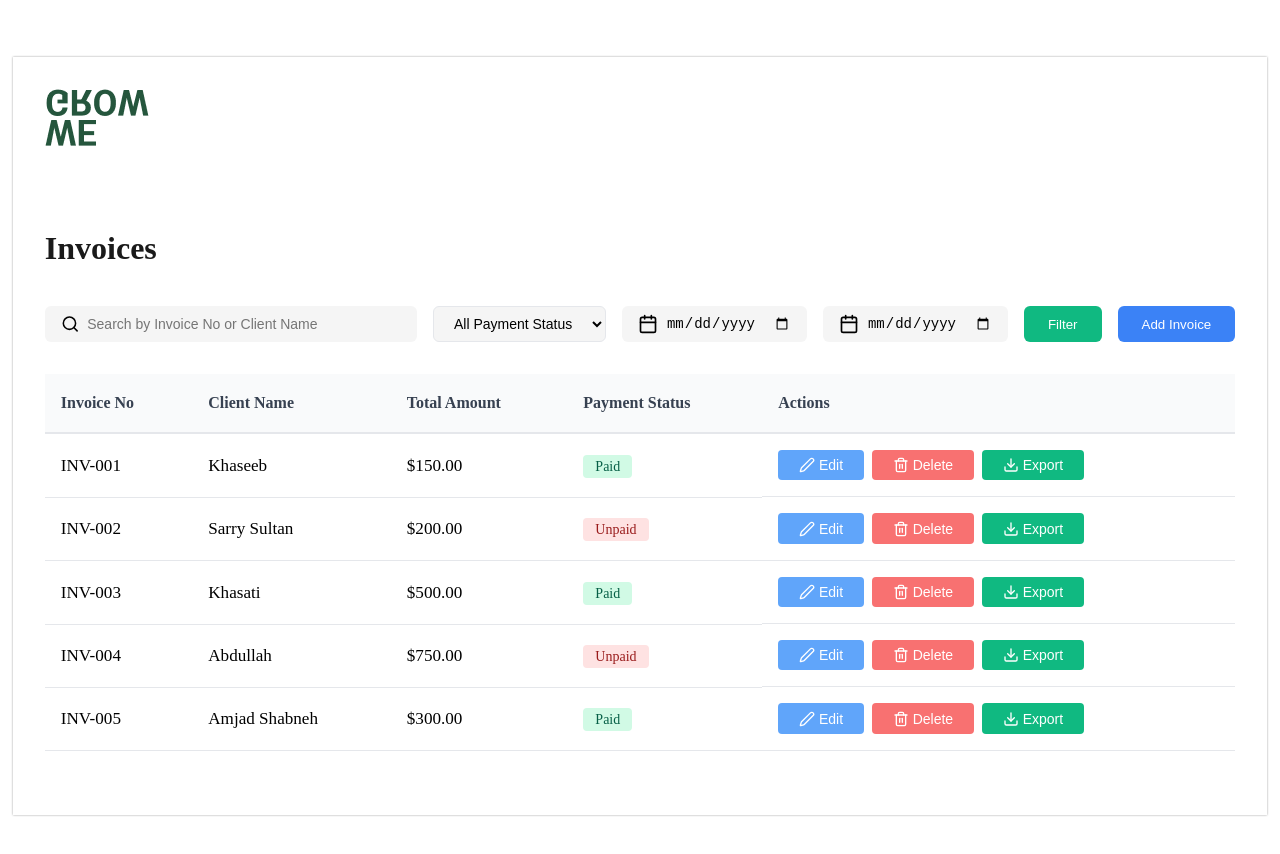
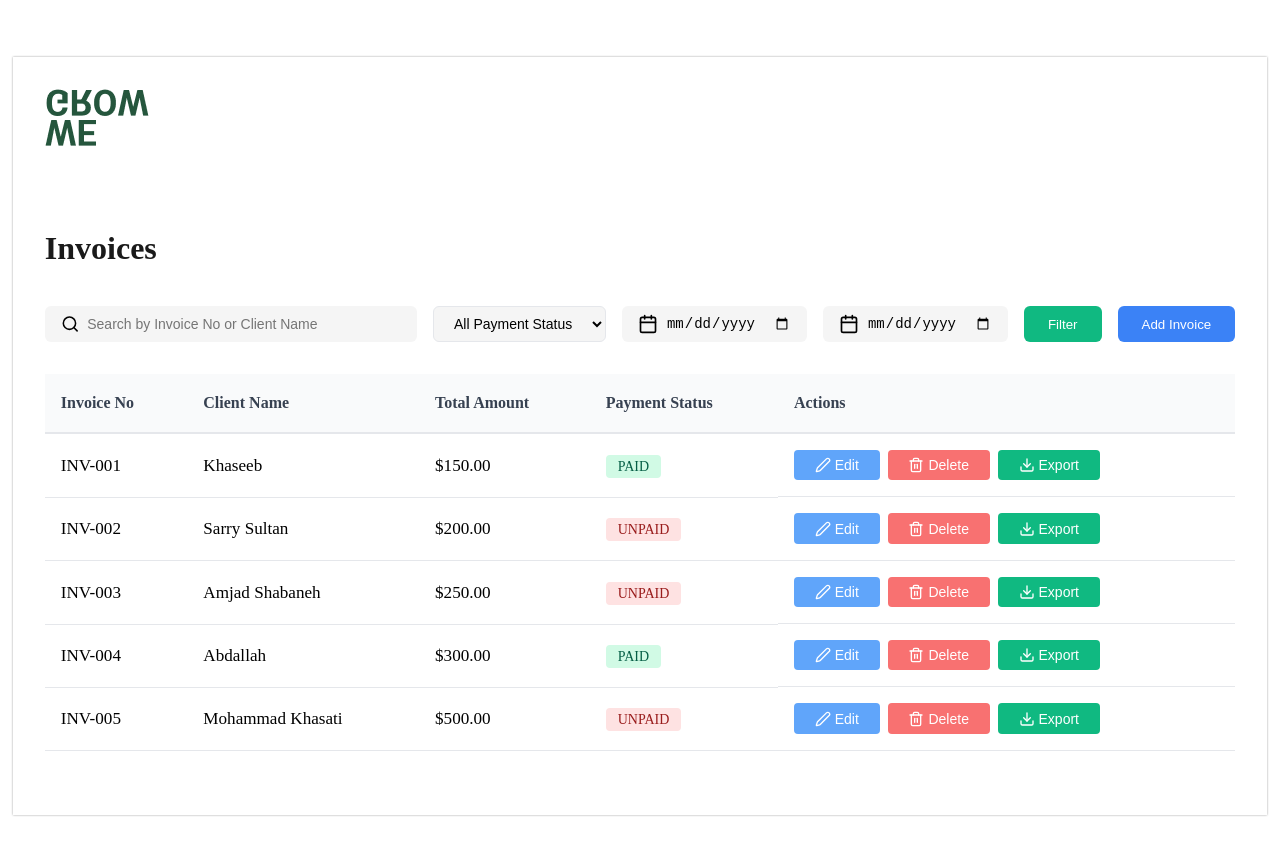
Before and after one commit to AbdallahShnaino/GSGReactProject, a React (Vite) app: page / in a window 1280 px wide. Shown: the top 854 px of the page. Built offline with nearby package versions, Linux system fonts and the light colour scheme.

Commit message:
SCRUM-14 <bug fixes>

```diff
--- a/src/screens/invoiceList/InvoiceListScreen.tsx
+++ b/src/screens/invoiceList/InvoiceListScreen.tsx
@@ -1,6 +1,6 @@
 import React, { useState, useEffect } from "react";
 import { Search, Calendar, Edit2, Trash2, Download, X } from "lucide-react";
-import { Invoice } from "../../types/invoice";
+import { Invoice, InvoiceStatus } from "../../@types";
 import Logo from "../../assets/WE_GROW.png";
 import "./invoiceListScreen.css";
 import jsPDF from "jspdf";
@@ -14,12 +14,16 @@ interface EditModalProps {
 const EditModal: React.FC<EditModalProps> = ({ invoice, onClose, onSave }) => {
   const [editedInvoice, setEditedInvoice] = useState<Invoice>(
     invoice || {
-      id: "",
-      invoiceNo: "",
-      clientName: "",
-      totalAmount: 0,
-      paymentStatus: "Unpaid",
-      createdAt: "",
+      invoiceId: 0,
+      invoiceNumber: "",
+      invoiceIssueDate: "",
+      invoiceDueDate: "",
+      invoiceFromBusiness: "",
+      invoiceToClient: "",
+      invoiceSubTotal: 0,
+      invoiceTax: 0,
+      invoiceGrandTotal: 0,
+      invoiceStatus: InvoiceStatus.UNPAID,
     }
   );
 
@@ -40,7 +44,12 @@ const EditModal: React.FC<EditModalProps> = ({ invoice, onClose, onSave }) => {
     const { id, value } = e.target;
     setEditedInvoice((prev) => ({
       ...prev,
-      [id]: id === "totalAmount" ? parseFloat(value) : value,
+      [id]:
+        id === "invoiceSubTotal" ||
+        id === "invoiceTax" ||
+        id === "invoiceGrandTotal"
+          ? parseFloat(value)
+          : value,
     }));
   };
 
@@ -55,41 +64,41 @@ const EditModal: React.FC<EditModalProps> = ({ invoice, onClose, onSave }) => {
         </div>
         <form onSubmit={handleSubmit}>
           <div className="form-group">
-            <label htmlFor="invoiceNo">Invoice Number</label>
+            <label htmlFor="invoiceNumber">Invoice Number</label>
             <input
               type="text"
-              id="invoiceNo"
-              value={editedInvoice.invoiceNo}
+              id="invoiceNumber"
+              value={editedInvoice.invoiceNumber}
               onChange={handleChange}
             />
           </div>
           <div className="form-group">
-            <label htmlFor="clientName">Client Name</label>
+            <label htmlFor="invoiceToClient">Client Name</label>
             <input
               type="text"
-              id="clientName"
-              value={editedInvoice.clientName}
+              id="invoiceToClient"
+              value={editedInvoice.invoiceToClient}
               onChange={handleChange}
             />
           </div>
           <div className="form-group">
-            <label htmlFor="totalAmount">Total Amount</label>
+            <label htmlFor="invoiceSubTotal">Total Amount</label>
             <input
               type="number"
-              id="totalAmount"
-              value={editedInvoice.totalAmount}
+              id="invoiceSubTotal"
+              value={editedInvoice.invoiceSubTotal}
               onChange={handleChange}
             />
           </div>
           <div className="form-group">
-            <label htmlFor="paymentStatus">Payment Status</label>
+            <label htmlFor="invoiceStatus">Payment Status</label>
             <select
-              id="paymentStatus"
-              value={editedInvoice.paymentStatus}
+              id="invoiceStatus"
+              value={editedInvoice.invoiceStatus}
               onChange={handleChange}
             >
-              <option value="Paid">Paid</option>
-              <option value="Unpaid">Unpaid</option>
+              <option value="PAID">Paid</option>
+              <option value="UNPAID">Unpaid</option>
             </select>
           </div>
           <div className="modal-actions">
@@ -109,44 +118,64 @@ const EditModal: React.FC<EditModalProps> = ({ invoice, onClose, onSave }) => {
 const InvoiceListScreen: React.FC = () => {
   const [invoices, setInvoices] = useState<Invoice[]>([
     {
-      id: "1",
-      invoiceNo: "INV-001",
-      clientName: "khaseeb",
-      totalAmount: 150.0,
-      paymentStatus: "Paid",
-      createdAt: "2024-03-15",
+      invoiceId: 1,
+      invoiceNumber: "INV-001",
+      invoiceIssueDate: "2024-03-15",
+      invoiceDueDate: "2024-04-15",
+      invoiceFromBusiness: "We Grow",
+      invoiceToClient: "khaseeb",
+      invoiceSubTotal: 150.0,
+      invoiceTax: 15.0,
+      invoiceGrandTotal: 165.0,
+      invoiceStatus: InvoiceStatus.PAID,
     },
     {
-      id: "2",
-      invoiceNo: "INV-002",
-      clientName: "sarry sultan",
-      totalAmount: 200.0,
-      paymentStatus: "Unpaid",
-      createdAt: "2024-03-16",
+      invoiceId: 2,
+      invoiceNumber: "INV-002",
+      invoiceIssueDate: "2024-03-16",
+      invoiceDueDate: "2024-04-16",
+      invoiceFromBusiness: "We Grow",
+      invoiceToClient: "sarry sultan",
+      invoiceSubTotal: 200.0,
+      invoiceTax: 20.0,
+      invoiceGrandTotal: 220.0,
+      invoiceStatus: InvoiceStatus.UNPAID,
     },
     {
-      id: "3",
-      invoiceNo: "INV-003",
-      clientName: "khasati",
-      totalAmount: 500.0,
-      paymentStatus: "Paid",
-      createdAt: "2024-03-17",
+      invoiceId: 3,
+      invoiceNumber: "INV-003",
+      invoiceIssueDate: "2024-03-17",
+      invoiceDueDate: "2024-04-17",
+      invoiceFromBusiness: "We Grow",
+      invoiceToClient: "Amjad Shabaneh",
+      invoiceSubTotal: 250.0,
+      invoiceTax: 20.0,
+      invoiceGrandTotal: 270.0,
+      invoiceStatus: InvoiceStatus.UNPAID,
     },
     {
-      id: "4",
-      invoiceNo: "INV-004",
-      clientName: "abdullah",
-      totalAmount: 750.0,
-      paymentStatus: "Unpaid",
-      createdAt: "2024-03-18",
+      invoiceId: 4,
+      invoiceNumber: "INV-004",
+      invoiceIssueDate: "2024-03-18",
+      invoiceDueDate: "2024-04-18",
+      invoiceFromBusiness: "We Grow",
+      invoiceToClient: "Abdallah",
+      invoiceSubTotal: 300.0,
+      invoiceTax: 20.0,
+      invoiceGrandTotal: 320.0,
+      invoiceStatus: InvoiceStatus.PAID,
     },
     {
-      id: "5",
-      invoiceNo: "INV-005",
-      clientName: "amjad shabneh",
-      totalAmount: 300.0,
-      paymentStatus: "Paid",
-      createdAt: "2024-03-19",
+      invoiceId: 5,
+      invoiceNumber: "INV-005",
+      invoiceIssueDate: "2024-03-20",
+      invoiceDueDate: "2024-04-20",
+      invoiceFromBusiness: "We Grow",
+      invoiceToClient: "Mohammad khasati",
+      invoiceSubTotal: 500.0,
+      invoiceTax: 15.0,
+      invoiceGrandTotal: 515.0,
+      invoiceStatus: InvoiceStatus.UNPAID,
     },
   ]);
 
@@ -167,32 +196,34 @@ const InvoiceListScreen: React.FC = () => {
       const searchTerm = filters.search.trim().toLowerCase();
       result = result.filter(
         (invoice) =>
-          invoice.invoiceNo.toLowerCase().includes(searchTerm) ||
-          invoice.clientName.toLowerCase().includes(searchTerm)
+          invoice.invoiceNumber.toLowerCase().includes(searchTerm) ||
+          invoice.invoiceToClient.toLowerCase().includes(searchTerm)
       );
     }
 
     if (filters.paymentStatus !== "All Payment Status") {
       result = result.filter(
-        (invoice) => invoice.paymentStatus === filters.paymentStatus
+        (invoice) => invoice.invoiceStatus === filters.paymentStatus
       );
     }
 
     if (filters.dateFrom) {
       result = result.filter(
-        (invoice) => invoice.createdAt >= filters.dateFrom
+        (invoice) => invoice.invoiceIssueDate >= filters.dateFrom
       );
     }
 
     if (filters.dateTo) {
-      result = result.filter((invoice) => invoice.createdAt <= filters.dateTo);
+      result = result.filter(
+        (invoice) => invoice.invoiceIssueDate <= filters.dateTo
+      );
     }
 
     setFilteredInvoices(result);
   }, [filters, invoices]);
 
-  const handleDelete = (id: string) => {
-    setInvoices(invoices.filter((invoice) => invoice.id !== id));
+  const handleDelete = (id: number) => {
+    setInvoices(invoices.filter((invoice) => invoice.invoiceId !== id));
   };
 
   const handleEdit = (invoice: Invoice) => {
@@ -202,7 +233,7 @@ const InvoiceListScreen: React.FC = () => {
   const handleSaveEdit = (editedInvoice: Invoice) => {
     setInvoices(
       invoices.map((invoice) =>
-        invoice.id === editedInvoice.id ? editedInvoice : invoice
+        invoice.invoiceId === editedInvoice.invoiceId ? editedInvoice : invoice
       )
     );
     setEditingInvoice(null);
@@ -213,23 +244,23 @@ const InvoiceListScreen: React.FC = () => {
     doc.setFontSize(20);
     doc.text("INVOICE", 105, 20, { align: "center" });
     doc.setFontSize(12);
-    doc.text(`Invoice No: ${invoice.invoiceNo}`, 20, 40);
-    doc.text(`Date: ${invoice.createdAt}`, 20, 50);
+    doc.text(`Invoice No: ${invoice.invoiceNumber}`, 20, 40);
+    doc.text(`Date: ${invoice.invoiceIssueDate}`, 20, 50);
     doc.text("Bill To:", 20, 70);
-    doc.text(invoice.clientName, 20, 80);
+    doc.text(invoice.invoiceToClient, 20, 80);
     doc.setFillColor(240, 240, 240);
     doc.rect(20, 100, 170, 10, "F");
     doc.text("Description", 25, 107);
     doc.text("Amount", 160, 107, { align: "right" });
     doc.text("Total Amount:", 120, 130);
-    doc.text(`$${invoice.totalAmount.toFixed(2)}`, 160, 130, {
+    doc.text(`$${invoice.invoiceSubTotal.toFixed(2)}`, 160, 130, {
       align: "right",
     });
     doc.text("Payment Status:", 120, 140);
-    doc.text(invoice.paymentStatus, 160, 140, { align: "right" });
+    doc.text(invoice.invoiceStatus, 160, 140, { align: "right" });
     doc.setFontSize(10);
     doc.text("Thank you for your business!", 105, 270, { align: "center" });
-    doc.save(`invoice_${invoice.invoiceNo}.pdf`);
+    doc.save(`invoice_${invoice.invoiceNumber}.pdf`);
   };
 
   const handleSearchChange = (e: React.ChangeEvent<HTMLInputElement>) => {
@@ -268,8 +299,8 @@ const InvoiceListScreen: React.FC = () => {
           }
         >
           <option>All Payment Status</option>
-          <option>Paid</option>
-          <option>Unpaid</option>
+          <option value="PAID">Paid</option>
+          <option value="UNPAID">Unpaid</option>
         </select>
 
         <div className="date-filter">
@@ -309,15 +340,15 @@ const InvoiceListScreen: React.FC = () => {
           </thead>
           <tbody>
             {filteredInvoices.map((invoice) => (
-              <tr key={invoice.id}>
-                <td>{invoice.invoiceNo}</td>
-                <td>{invoice.clientName}</td>
-                <td>${invoice.totalAmount.toFixed(2)}</td>
+              <tr key={invoice.invoiceId}>
+                <td>{invoice.invoiceNumber}</td>
+                <td>{invoice.invoiceToClient}</td>
+                <td>${invoice.invoiceSubTotal.toFixed(2)}</td>
                 <td>
                   <span
-                    className={`status-badge ${invoice.paymentStatus.toLowerCase()}`}
+                    className={`status-badge ${invoice.invoiceStatus.toLowerCase()}`}
                   >
-                    {invoice.paymentStatus}
+                    {invoice.invoiceStatus}
                   </span>
                 </td>
                 <td className="actions">
@@ -330,7 +361,7 @@ const InvoiceListScreen: React.FC = () => {
                   </button>
                   <button
                     className="action-button delete"
-                    onClick={() => handleDelete(invoice.id)}
+                    onClick={() => handleDelete(invoice.invoiceId)}
                   >
                     <Trash2 size={16} />
                     Delete
--- a/src/screens/manualLogout/ManualLogoutScreen.tsx
+++ b/src/screens/manualLogout/ManualLogoutScreen.tsx
@@ -1,6 +1,6 @@
 import { LogOut, Info } from "lucide-react";
+import Logo from ".././../assets/WE_GROW.png";
 import "./ManualLogoutScreen.css";
-import Logo from ".././../assets/WE_GROW.png";
 
 const ManualLogoutScreen = () => {
   return (
```
Also changed, not shown: src/@types.ts (+6 -1 lines).
